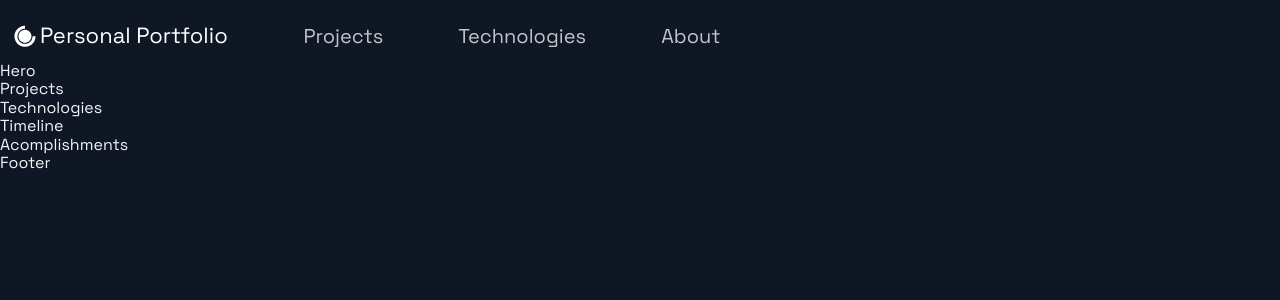
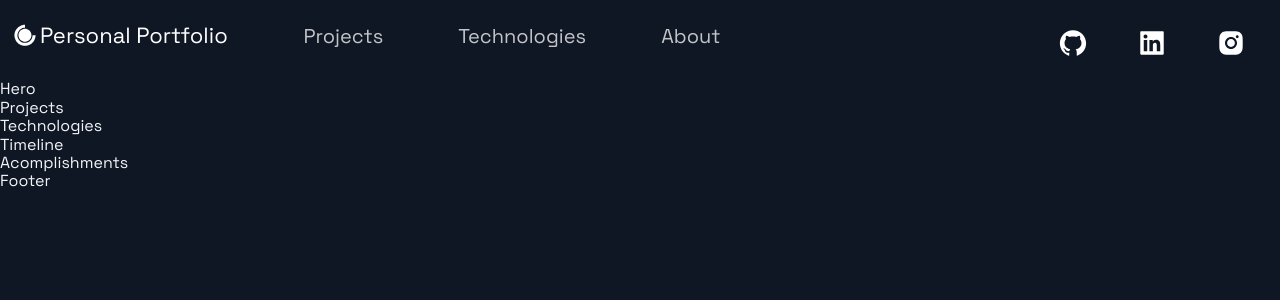
Before and after one commit to Kanwarbir02/portfolio, a Next.js app: page / in a window 1280 px wide. Shown: the top 300 px of the page. Built offline with nearby package versions, Linux system fonts and the light colour scheme.

Commit message:
Readme.md update

```diff
--- a/src/components/Header/Header.js
+++ b/src/components/Header/Header.js
@@ -10,7 +10,7 @@ const Header = () =>  (
     <Container>
       <Div1>
         <Link href="/">
-          <a style={{ display: "flex", justifyContent: "center", alignItems: "center", color: "white"}}>
+          <a style={{ display: "flex", justifyContent: "center", alignItems: "center", color: "white", marginBottom: "20px"}}>
             <DiCssdeck size="3rem" /> <Span>Personal Portfolio</Span>
           </a>
         </Link>
@@ -33,6 +33,25 @@ const Header = () =>  (
           </Link>
         </li>
       </Div2>
+
+
+      <Div3>
+
+        <SocialIcons href="https://github.com/Kanwarbir02">
+          <AiFillGithub size="3rem" />
+        </SocialIcons>
+
+        <SocialIcons href="https://www.linkedin.com/in/kanwarbir-singh-2ba460200/">
+          <AiFillLinkedin size="3rem" />
+        </SocialIcons>
+
+        <SocialIcons href="https://www.instagram.com/kanwarbir02/">
+          <AiFillInstagram size="3rem" />
+        </SocialIcons>
+
+      </Div3>
+
+
     </Container>
 
 
```
Also changed, not shown: 1 other file (tests, documents, lock files or other folders).
